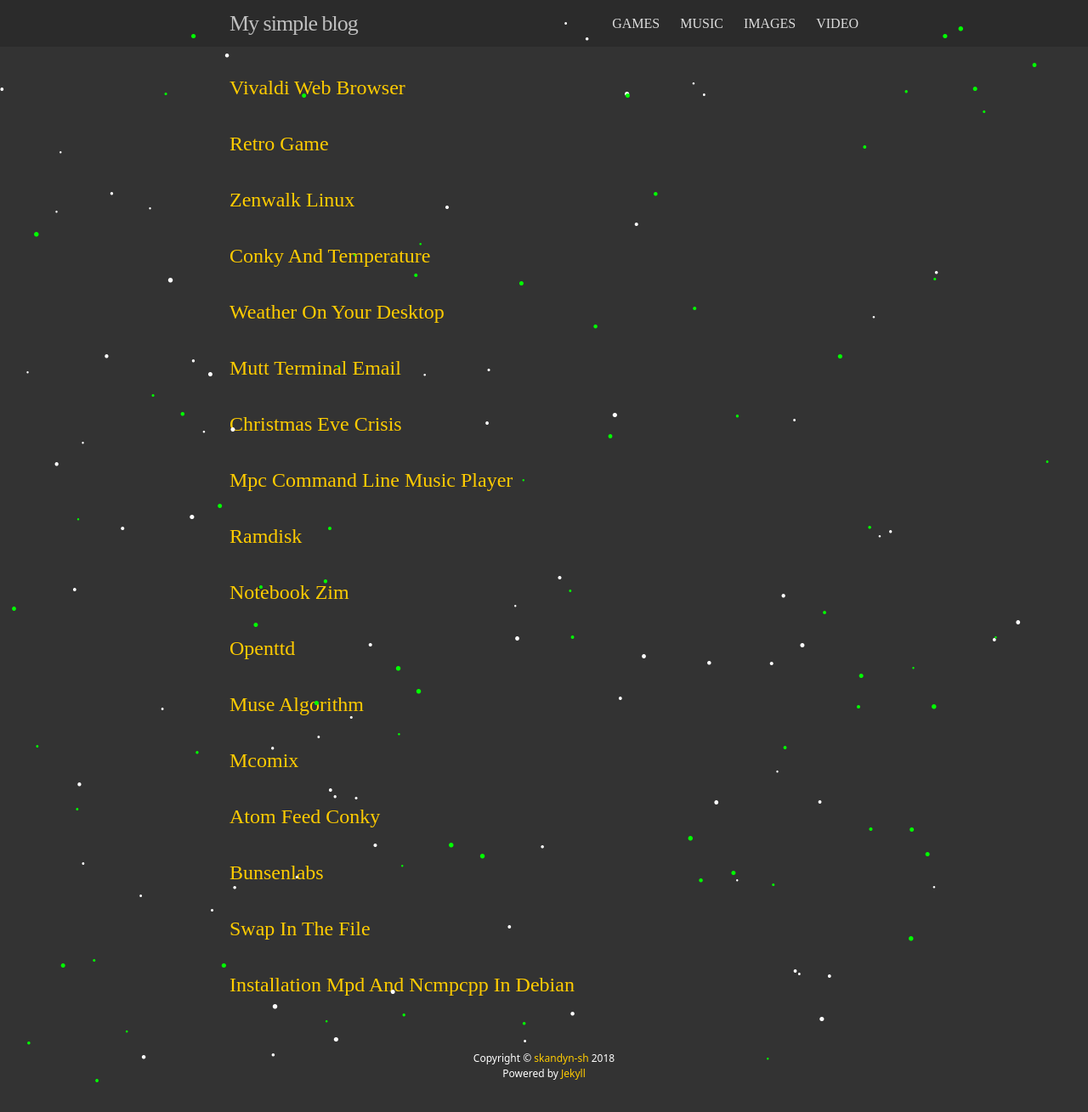
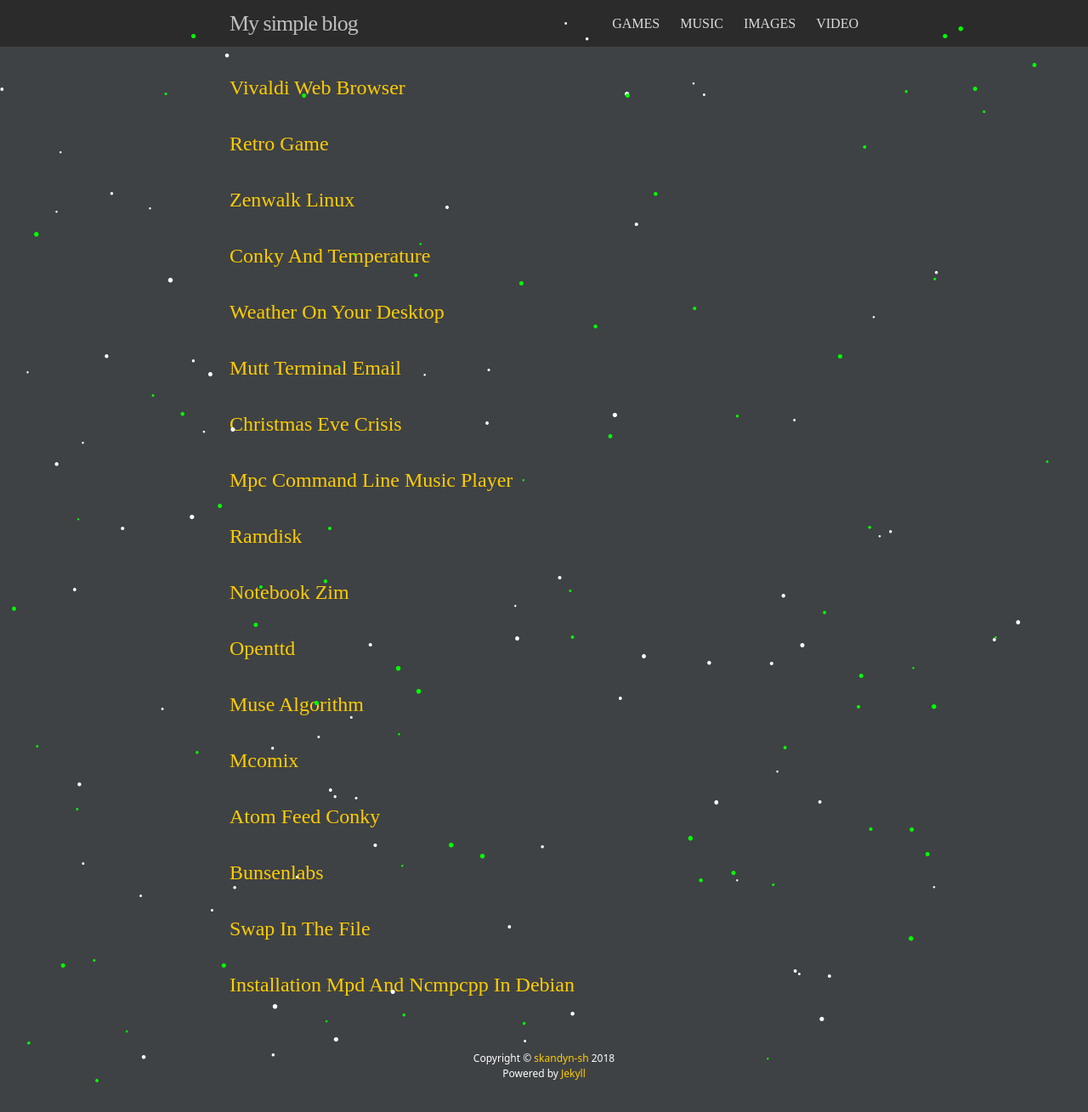
Before and after one commit to skandyn-sh/skandyn-sh.github.io, a Jekyll site: the page built from index.html, in a window 1280 px wide. Shown: the whole page at 85% size. Built offline with Jekyll 4.4.1, drawn with Linux system fonts in a browser that asks for light colours; nearby versions of some CDN libraries; library files that are not in the unit come from our copies; comment, search, counter and statistics services are not loaded.

Commit message:
Update main.scss

```diff
--- a/css/main.scss
+++ b/css/main.scss
@@ -14,7 +14,7 @@
 $spacing-unit:     30px;
 
 $text-color:       #ddd;
-$background-color: #333333;
+$background-color: #3e4244;
 $brand-color:      #ffcc00;
 
 $grey-color:       #fff;
```
